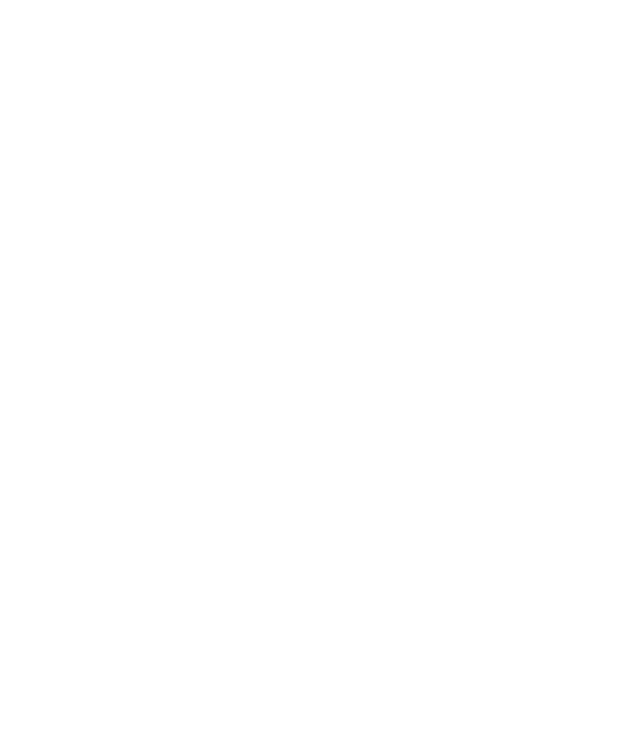
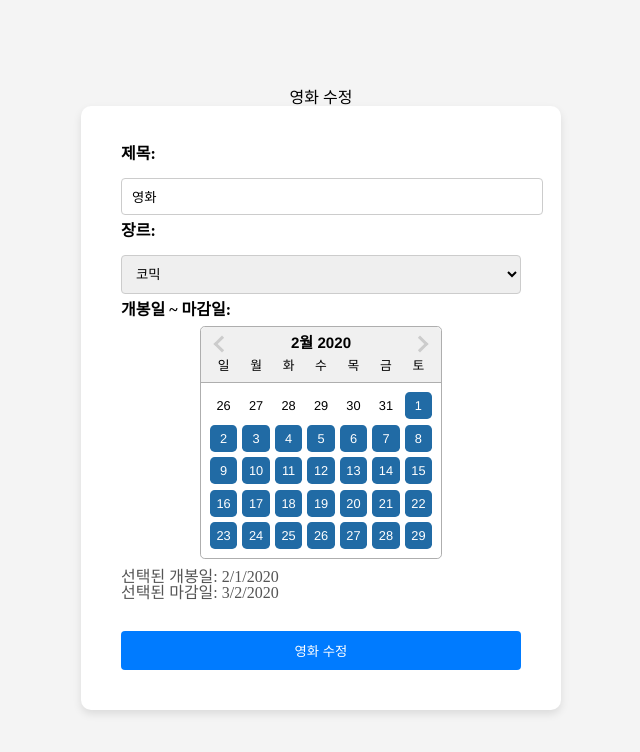
Before and after one commit to teawon/Good-Night-2nd-Hackathon-React, a React (Create React App) app: page /edit-movie/1 in a window 1280 px wide. Before the commit this address had no page. Shown: the top 752 px of the page, without its empty margins (319-959 px from the left). Built offline with nearby package versions, Linux system fonts and the light colour scheme.

Commit message:
feat : 영화 수정 페이지 구현

```diff
--- a/src/App.tsx
+++ b/src/App.tsx
@@ -3,6 +3,7 @@
 import MovieList from "./pages/MovieList";
 import MovieDetail from "./pages/MovieDetail";
 import AddMovie from "pages/AddMovie";
+import EditMovie from "./pages/EditMovie";
 
 function App() {
   return (
@@ -12,6 +13,7 @@
         <Route path="/" element={<MovieList />} />
         <Route path="/movies" element={<MovieList />} />
         <Route path="/movie/:id" element={<MovieDetail />} />
+        <Route path="/edit-movie/:id" element={<EditMovie />} />
         <Route path="/create-movie" element={<AddMovie />} />
       </Routes>
     </Router>
--- /dev/null
+++ b/src/pages/EditMovie/index.tsx
@@ -0,0 +1,157 @@
+import { useState, useEffect } from "react";
+import styled from "styled-components";
+import DatePicker, { registerLocale } from "react-datepicker";
+import ko from "date-fns/locale/ko";
+import "react-datepicker/dist/react-datepicker.css";
+
+registerLocale("ko", ko);
+
+const EditMovie = () => {
+  const [title, setTitle] = useState("");
+  const [genre, setGenre] = useState("");
+  const [dateRange, setDateRange] = useState<[Date?, Date?]>([
+    undefined,
+    undefined,
+  ]);
+
+  useEffect(() => {
+    // 더미 데이터로 설정 (실제 환경에서는 API 요청을 통해 데이터를 가져옵니다)
+    const fetchedData = {
+      title: "영화",
+      genre: "코믹",
+      openDate: "2020-02-01",
+      endDate: "2020-03-02",
+    };
+
+    setTitle(fetchedData.title);
+    setGenre(fetchedData.genre);
+    setDateRange([
+      new Date(fetchedData.openDate),
+      new Date(fetchedData.endDate),
+    ]);
+  }, []);
+
+  const handleSubmit = () => {
+    const movieData = {
+      title,
+      genre,
+      openDate: dateRange[0]?.toISOString().split("T")[0],
+      endDate: dateRange[1]?.toISOString().split("T")[0],
+    };
+
+    console.log(movieData);
+  };
+
+  return (
+    <Container>
+      <h2>영화 수정</h2>
+      <Form>
+        <Label>제목:</Label>
+        <Input value={title} onChange={(e) => setTitle(e.target.value)} />
+
+        <Label>장르:</Label>
+        <Select value={genre} onChange={(e) => setGenre(e.target.value)}>
+          <option value="스릴러">스릴러</option>
+          <option value="로맨스">로맨스</option>
+          <option value="코믹">코믹</option>
+          <option value="액션">액션</option>
+        </Select>
+
+        <Label>개봉일 ~ 마감일:</Label>
+        <DatePickerWrapper>
+          <DatePicker
+            selected={dateRange[0]}
+            startDate={dateRange[0]}
+            endDate={dateRange[1]}
+            onChange={(dates) => {
+              const [start, end] = dates as [Date?, Date?];
+              setDateRange([start, end]);
+            }}
+            dateFormat="yyyy-MM-dd"
+            selectsRange
+            inline
+            locale="ko"
+          />
+        </DatePickerWrapper>
+
+        <DateText>
+          선택된 개봉일: {dateRange[0]?.toLocaleDateString() ?? "-"}
+          <br />
+          선택된 마감일: {dateRange[1]?.toLocaleDateString() ?? "-"}
+        </DateText>
+
+        <SubmitButton onClick={handleSubmit}>영화 수정</SubmitButton>
+      </Form>
+    </Container>
+  );
+};
+
+const Container = styled.div`
+  display: flex;
+  flex-direction: column;
+  align-items: center;
+  justify-content: center;
+  height: 100vh;
+  background-color: #f4f4f4;
+`;
+
+const Form = styled.div`
+  background-color: #ffffff;
+  padding: 40px;
+  border-radius: 10px;
+  box-shadow: 0 4px 8px rgba(0, 0, 0, 0.1);
+  width: 80%;
+  max-width: 400px;
+`;
+
+const Label = styled.label`
+  display: block;
+  margin-bottom: 8px;
+  font-weight: 600;
+`;
+
+const Input = styled.input`
+  width: 100%;
+  padding: 10px;
+  border: 1px solid #ccc;
+  border-radius: 4px;
+  margin: 8px 0;
+`;
+
+const Select = styled.select`
+  width: 100%;
+  padding: 10px;
+  border: 1px solid #ccc;
+  border-radius: 4px;
+  margin: 8px 0;
+`;
+
+const SubmitButton = styled.button`
+  width: 100%;
+  padding: 10px 20px;
+  background-color: #007bff;
+  color: white;
+  border: none;
+  border-radius: 4px;
+  cursor: pointer;
+  transition: background-color 0.2s;
+  margin-top: 20px;
+
+  &:hover {
+    background-color: #0056b3;
+  }
+`;
+
+const DatePickerWrapper = styled.div`
+  display: flex;
+  justify-content: center;
+  width: 100%;
+  margin: 8px 0;
+`;
+
+const DateText = styled.div`
+  margin: 10px 0;
+  color: #555;
+`;
+
+export default EditMovie;
--- a/src/pages/MovieList/components/MovieItem.tsx
+++ b/src/pages/MovieList/components/MovieItem.tsx
@@ -1,4 +1,3 @@
-import React from "react";
 import styled from "styled-components";
 import { Link } from "react-router-dom";
 import { MovieProps } from "utils/types";
@@ -18,6 +17,7 @@
         <MovieDetails>
           {movie.isCurrentlyShowing ? "상영중" : "상영 종료"}
         </MovieDetails>
+        <EditLink to={`/edit-movie/${movie.id}`}>수정</EditLink>
       </MovieWrapper>
     </MovieLink>
   );
@@ -26,6 +26,7 @@
 const MovieLink = styled(Link)`
   text-decoration: none;
   color: inherit;
+  display: block;
 `;
 
 const MovieWrapper = styled.div`
@@ -33,6 +34,7 @@
   border: 1px solid #e0e0e0;
   margin-bottom: 15px;
   border-radius: 5px;
+  position: relative;
 `;
 
 const MovieTitle = styled.h2`
@@ -44,4 +46,15 @@
   margin: 5px 0;
 `;
 
+const EditLink = styled(Link)`
+  position: absolute;
+  top: 10px;
+  right: 10px;
+  padding: 5px 10px;
+  background-color: #007bff;
+  color: white;
+  text-decoration: none;
+  border-radius: 3px;
+`;
+
 export default MovieItem;
```
